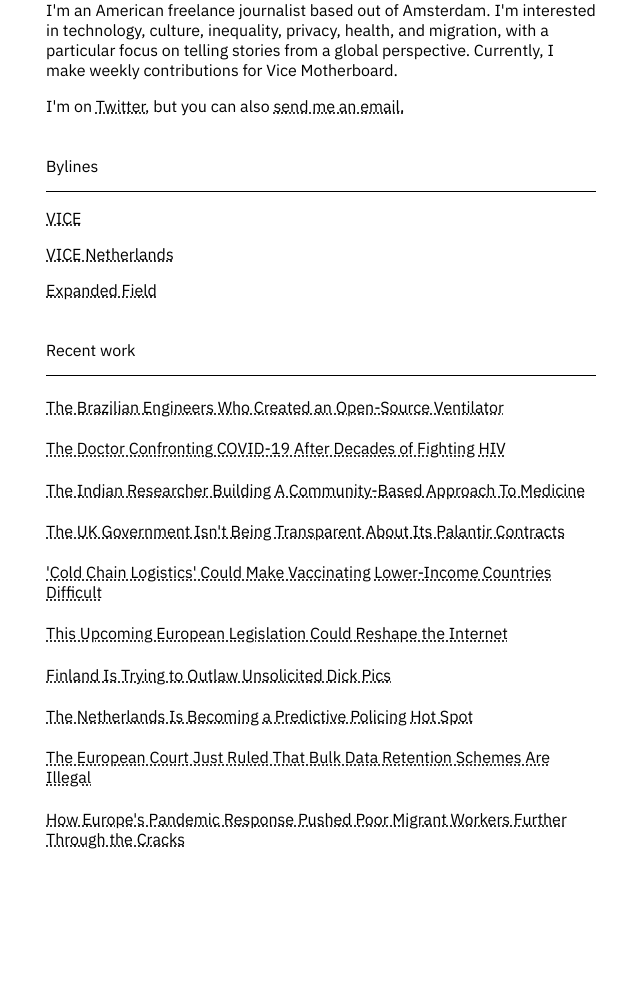
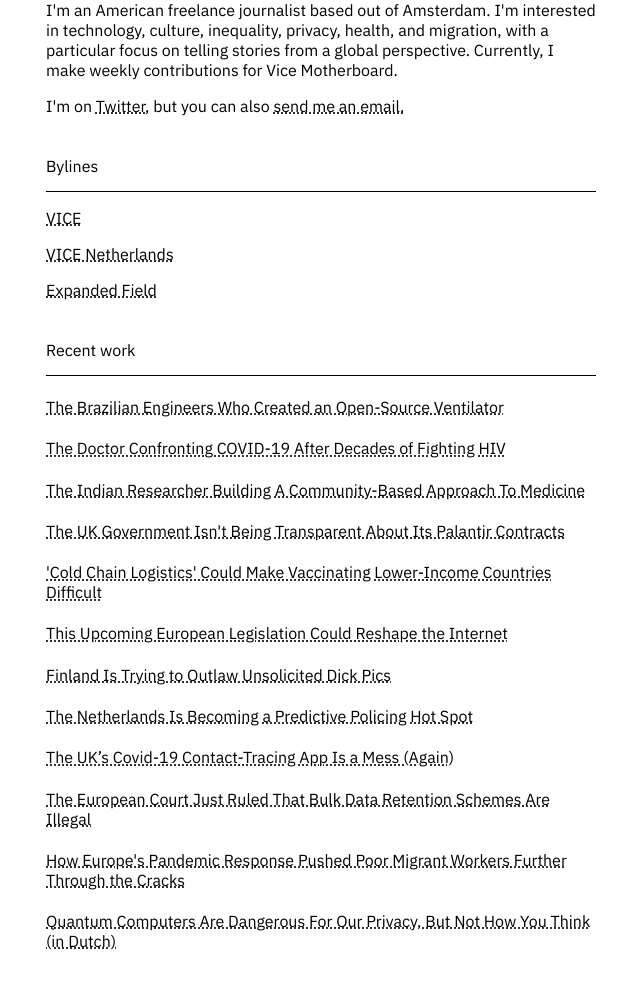
Before and after one commit to gheghi18/Portfolio, a plain HTML site: page index.html in a window 1280 px wide. Shown: the part 85-1074 px from the top of the page, without its empty margins (319-959 px from the left). Before the commit the page ends 984 px from the top, so only its background shows below. Drawn offline with Linux system fonts and the light colour scheme.

Commit message:
Update index.html

```diff
--- a/index.html
+++ b/index.html
@@ -62,10 +62,16 @@
                         <h4 class="article-title"><a href="https://www.vice.com/en/article/5dpmdd/the-netherlands-is-becoming-a-predictive-policing-hot-spot" target="_blank">The Netherlands Is Becoming a Predictive Policing Hot Spot</a></h4>
                     </div>
                     <div class="article">
+                        <h4 class="article-title"><a href="https://www.vice.com/en/article/4aykpp/the-uks-covid-19-contact-tracing-app-is-a-mess-again" target="_blank">The UK’s Covid-19 Contact-Tracing App Is a Mess (Again)</a></h4>
+                    </div>
+                    <div class="article">
                         <h4 class="article-title"><a href="https://www.vice.com/en/article/bv89aa/the-european-court-just-ruled-that-bulk-data-retention-schemes-are-illegal" target="_blank">The European Court Just Ruled That Bulk Data Retention Schemes Are Illegal</a></h4>
                     </div>
                     <div class="article">
                         <h4 class="article-title"><a href="https://www.vice.com/en/article/n7w5j7/lockdown-has-made-life-for-migrant-workers-even-worse" target="_blank">How Europe's Pandemic Response Pushed Poor Migrant Workers Further Through the Cracks</a></h4>
+                    </div>
+                    <div class="article">
+                        <h4 class="article-title"><a href="https://www.vice.com/nl/article/a3xkve/kwantumcomputers-zijn-gevaarlijk-voor-onze-privacy-maar-niet-hoe-je-denkt" target="_blank">Quantum Computers Are Dangerous For Our Privacy, But Not How You Think (in Dutch)</a></h4>
                     </div>
                 </div>
             </div>
```
